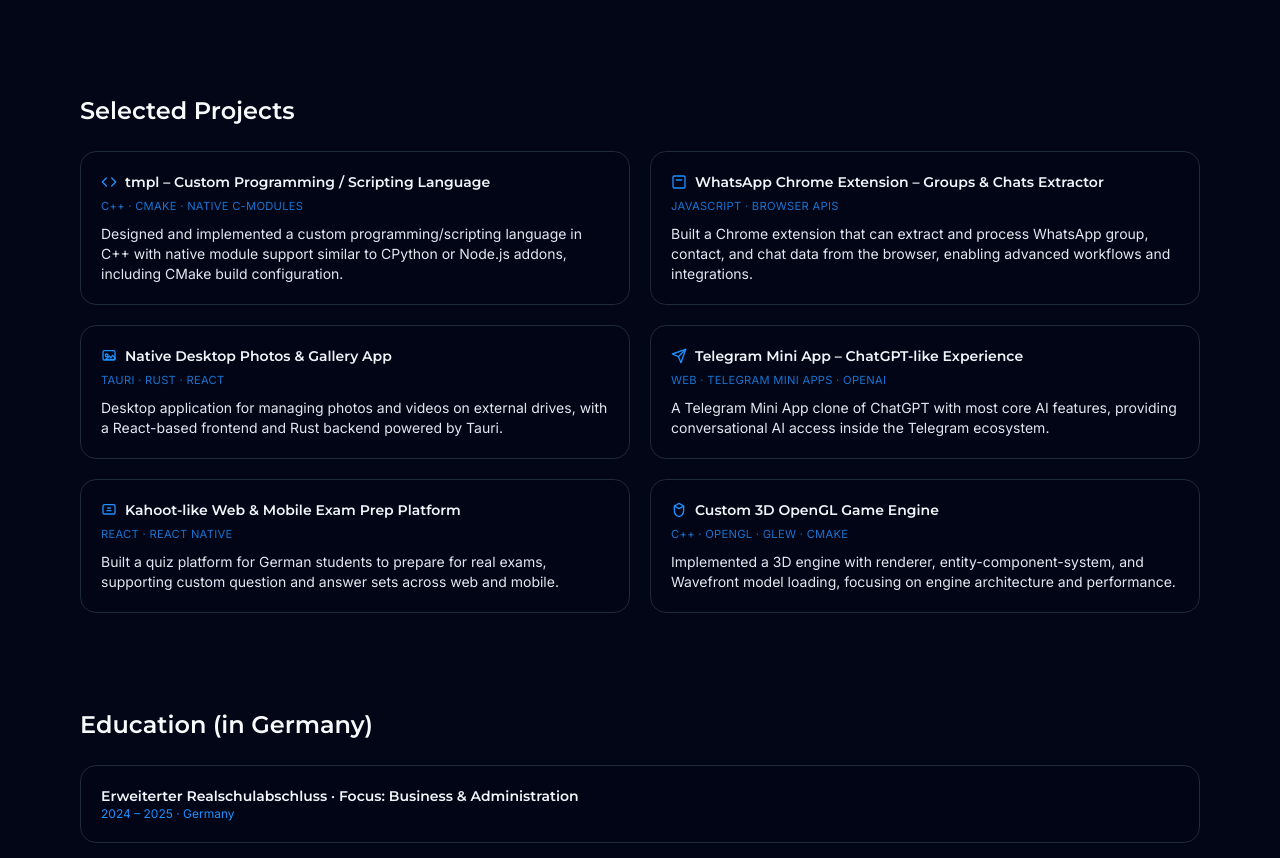
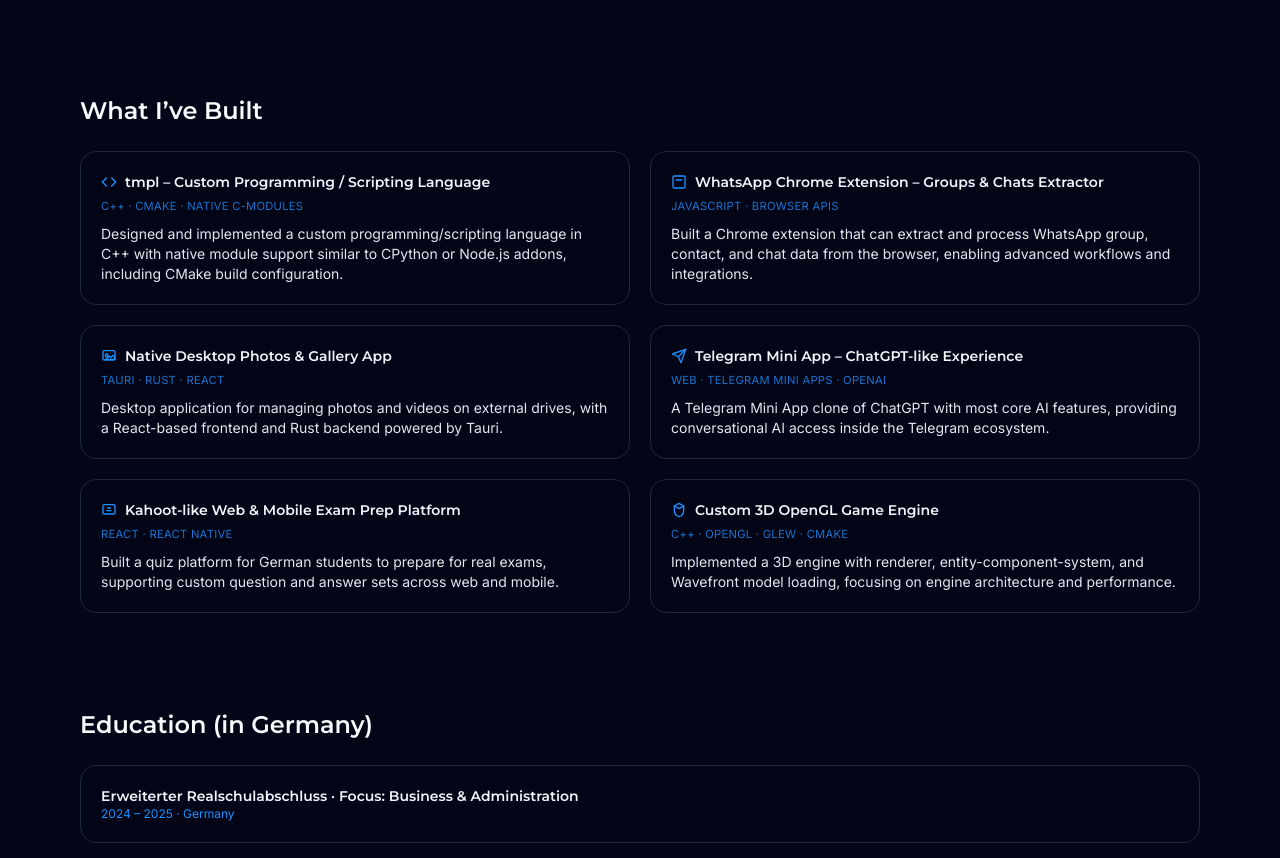
Before and after one commit to adalspace/web-portfolio, a website built with webpack: page src/index.html in a window 1280 px wide. Shown: the part 2596-3454 px from the top of the page. Built offline with nearby package versions, Linux system fonts and the light colour scheme.

Commit message:
feat: change title of the projects section

```diff
--- a/src/index.html
+++ b/src/index.html
@@ -820,7 +820,7 @@
           <h2
             class="font-heading text-xl font-semibold text-slate-50 md:text-2xl"
           >
-            Selected Projects
+            What I’ve Built
           </h2>
           <span
             class="h-px flex-1 bg-linear-to-r from-primary/60 via-primary/20 to-transparent"
```
